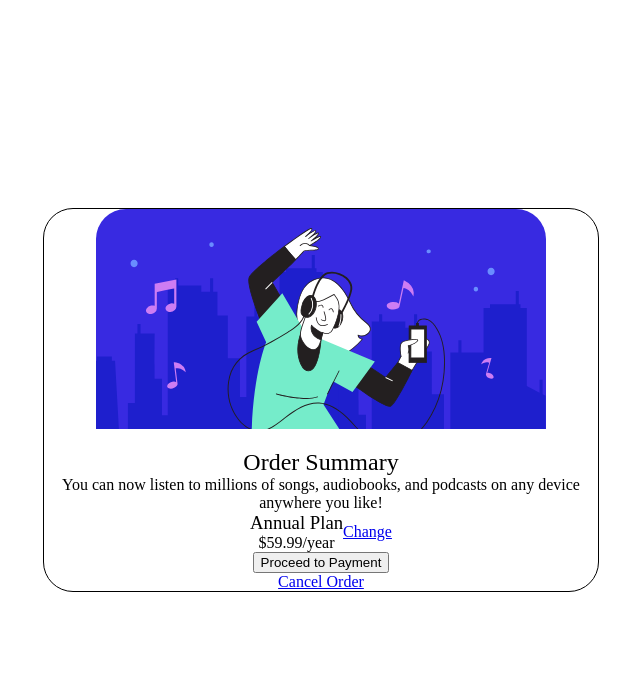
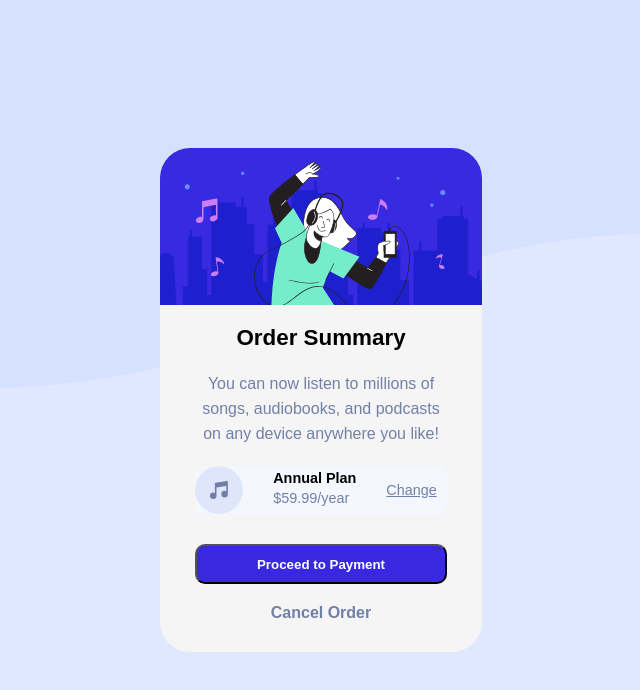
Before and after one commit to Front-End-Mentor-Projects/order-summary_component, a plain HTML site: page index.html in a window 1280 px wide. Shown: the whole page, without its empty margins (319-959 px from the left). Drawn offline with Linux system fonts and the light colour scheme; a web font is replaced by a local one.

Commit message:
Added bg image

```diff
--- a/index.html
+++ b/index.html
@@ -26,7 +26,7 @@
           any device anywhere you like!
         </p>
         <div class="subscriptionBox flex">
-          <img src="#" alt="" />
+          <img src="images/icon-music.svg" alt="" />
           <div class="planPrice">
             <h3>Annual Plan</h3>
             <p>$59.99/year</p>
--- a/styles.css
+++ b/styles.css
@@ -1,3 +1,4 @@
+@import url(https://fonts.google.com/specimen/Red+Hat+Display);
 /* CSS RESET */
 html {
   box-sizing: border-box;
@@ -45,18 +46,54 @@ img {
 }
 
 body {
+  background-image: url(images/pattern-background-desktop.svg);
+  background-color: hsl(225, 100%, 94%);
+  background-repeat: no-repeat;
+  background-size: contain;
+
   height: 100vh;
+  font-family: "Red Hat Display", sans-serif;
 }
 
 h1 {
-  margin-top: 20px;
+  margin: 20px 0;
+  font-weight: 900;
+  font-size: 1.4rem;
 }
 
+p {
+  font-size: 1rem;
+  line-height: 25px;
+  width: 78%;
+  color: hsl(224, 23%, 55%);
+}
+
+h3 {
+  font-weight: 900;
+  font-size: 0.9rem;
+}
+
+button {
+  width: 78%;
+  height: 40px;
+  border-radius: 10px;
+  margin: 10px 0 20px 0;
+  background: hsl(245, 75%, 52%);
+  color: white;
+  font-weight: 700;
+}
+
+button:hover {
+  background-color: hsl(224, 23%, 55%);
+}
+
+/* CLASSES */
 .orderCard {
-  border: 1px solid black;
   width: 86%;
   border-radius: 30px;
   text-align: center;
+  max-width: 375px;
+  background-color: whitesmoke;
 }
 
 .orderCard img {
@@ -64,5 +101,34 @@ h1 {
 }
 
 .subscriptionBox {
+  margin: 20px 0;
   flex-direction: row;
+  justify-content: space-between;
+  width: 78%;
+  background: hsl(225, 100%, 98%);
+  border-radius: 10px;
 }
+
+.subscriptionBox p {
+  font-size: 0.9rem;
+}
+
+.subscriptionBox a {
+  padding-right: 10px;
+  font-size: 0.9rem;
+  color: hsl(224, 23%, 55%);
+}
+
+.subscriptionBox a:hover {
+  text-decoration: none;
+}
+.cancel {
+  margin-bottom: 30px;
+  text-decoration: none;
+  color: hsl(224, 23%, 55%);
+  font-weight: 700;
+}
+
+.cancel:hover {
+  color: black;
+}
```
